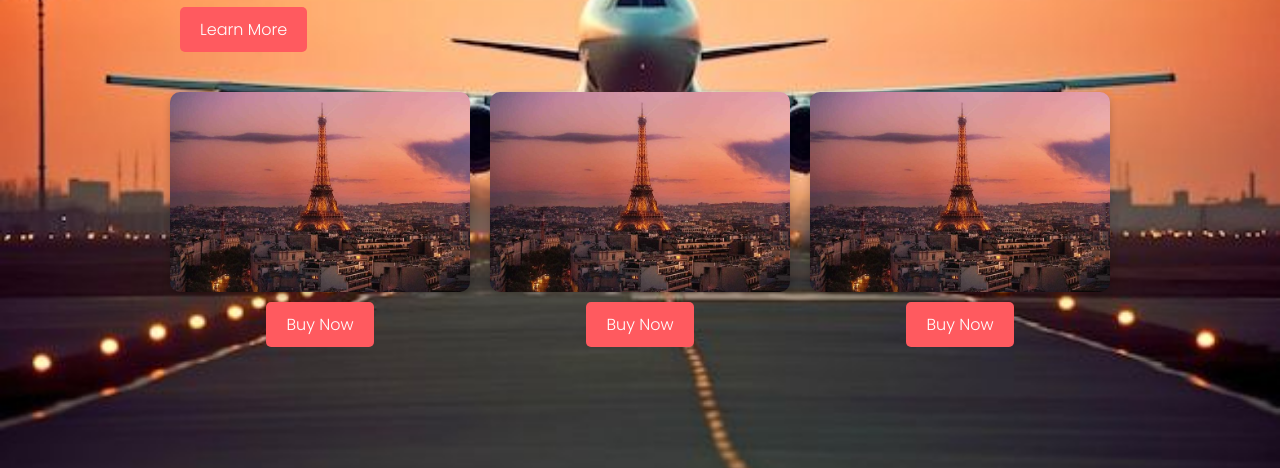
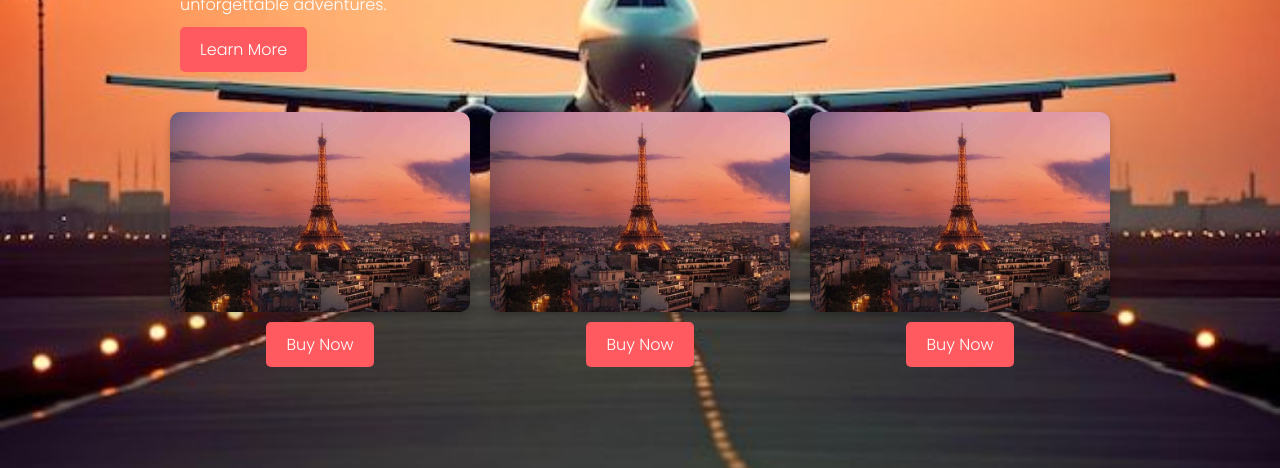
Before and after one commit to TejaSamyuktha/codesoft-1, a plain HTML site: page index.html in a window 1280 px wide. Shown: the part 332-800 px from the top of the page. Drawn offline with Linux system fonts and the light colour scheme.

Commit message:
Update style 2.css

```diff
--- a/style 2.css
+++ b/style 2.css
@@ -76,7 +76,7 @@ body {
     padding: 20px; /* Reduced padding */
     max-width: 1200px; /* Limit max width */
     flex-direction: column; /* Stack content on top of each other */
-    margin-top: 40px; /* Move the entire content down */
+    margin-top: 80px; /* Move the entire content down */
 }
 .learn-more-btn {
     display: inline-block;
```
